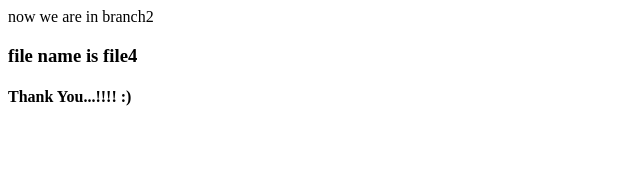
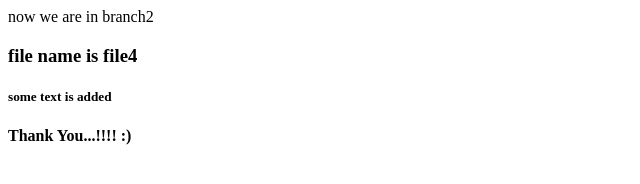
Before and after one commit to munnisharapidops/git-excercise, a plain HTML site: page excercise/file4.html in a window 1280 px wide. Shown: the whole page, without its empty margins (0-640 px from the left). Drawn offline with Linux system fonts and the light colour scheme.

Commit message:
one line added in file4

```diff
--- a/excercise/file4.html
+++ b/excercise/file4.html
@@ -5,6 +5,7 @@
 	<body>
 		<p> now we are in branch2</p>
 		<h3>file name is file4 </h3>
+		<h5>some text is added</h5>
 		<h4>Thank You...!!!! :) </h4>
 	</body>
 </html>
```
